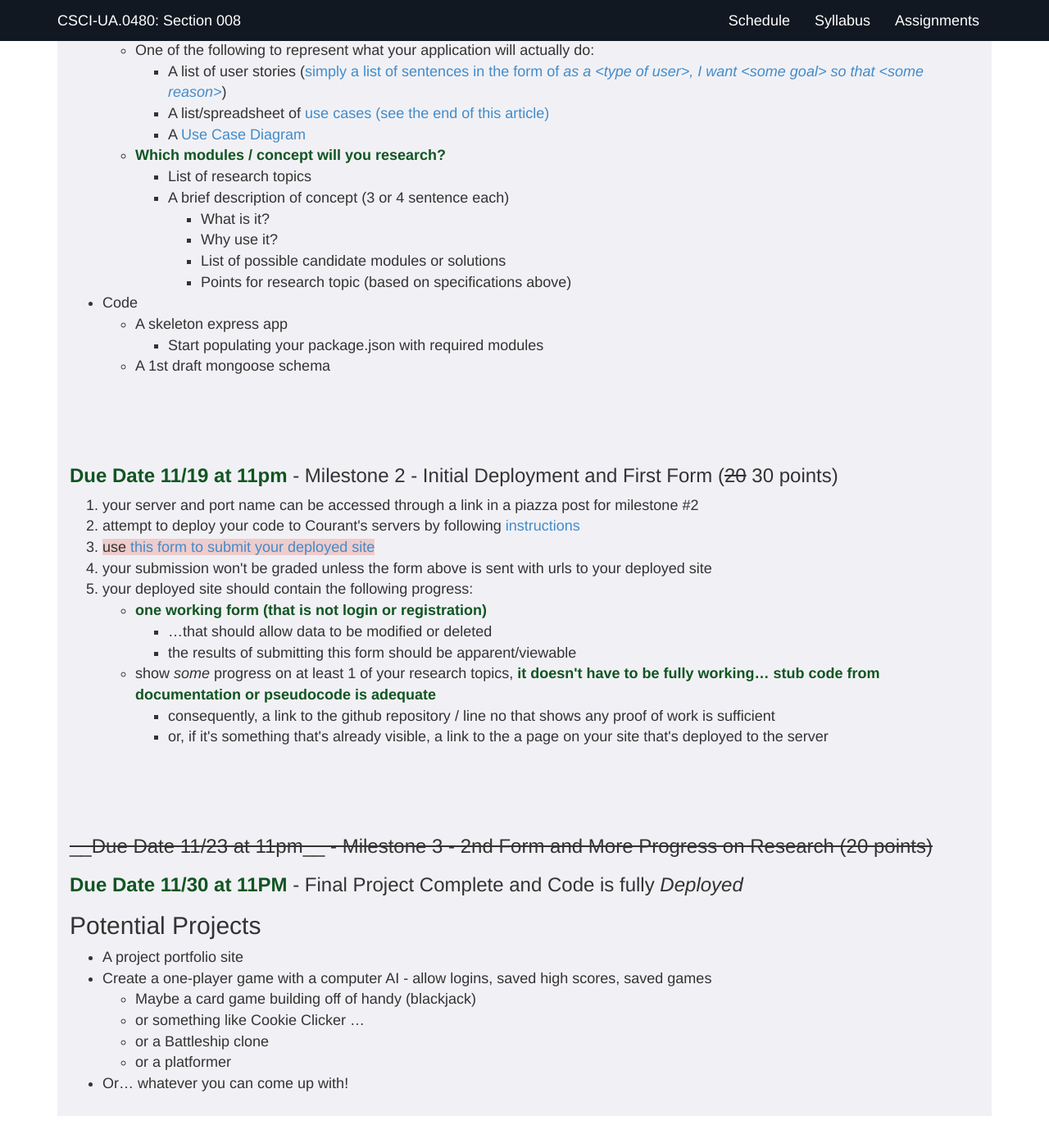
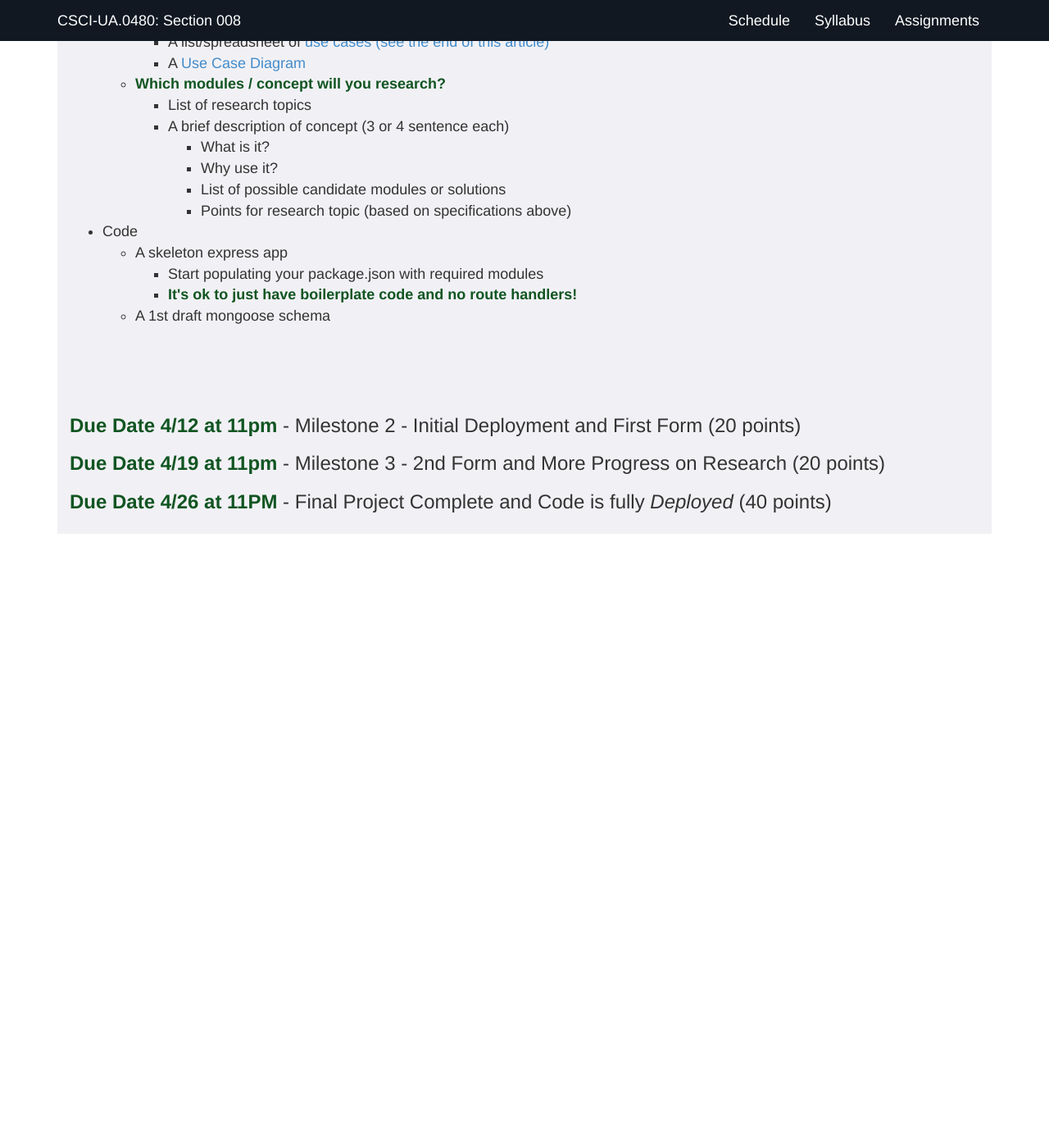
Before and after one commit to foureyes/csci-ua.0480-spring2019-008, a Jekyll site: the page built from final-project.markdown, in a window 1280 px wide and 1400 px high, scrolled down 3660 px. Shown: the whole window at 82% size. Built offline with Jekyll 4.4.1, drawn with Linux system fonts in a browser that asks for light colours; a script that is not in the unit is left out; after the commit the page ends 4350 px from its top, so only the background shows below that; some of the changed text lies outside the part shown.

Commit message:
fix up final project post

```diff
--- a/final-project.markdown
+++ b/final-project.markdown
@@ -32,11 +32,10 @@
 	<div class="panel-heading">Final Project</div>
 	<div class="panel-body" markdown="block">
 
-# Final Project, Due __Final Milestone (Due Date 11/30)__
+# Final Project, __Final Milestone Due 4/26__
 
-Earlier milestones due throughout November and December.
+Earlier milestones due throughout April
 
-<span class="warning">Note: Number of milestones were reduced from 4 to 3 due to scheduling around Thanksgiving break.</span>
 
 
 ## Overview
@@ -54,11 +53,11 @@
 
 ### Grading Rubric
 
-__Completing the milestones leading up to the due date is required!__ Milestones <s>1 through 3</s> 1 and 2 are worth over half of your final project grade.
+__Completing the milestones leading up to the due date is required!__ Milestones 1 through 3 are worth over half of your final project grade.
 
-* (<s>20</s> 30 points) Milestone #1 - requirements, draft data model, and a skeleton application
-* (<s>20</s> 30 points) Milestone #2 - deployment attempt and a single working form (__You cannot change _your idea_ for your final project after this__, but you can still make minor modifications)
-* <s>(20 points) Milestone #3 - two working forms and proof of work on research topics</s>
+* (20) Milestone #1 - requirements, draft data model, and a skeleton application
+* (20) Milestone #2 - deployment attempt and a single working form (__You cannot change _your idea_ for your final project after this__, but you can still make minor modifications)
+* (20 points) Milestone #3 - two working forms and proof of work on research topics
 * (40 points total) Completed project
     * (12 points) minimum 3 x forms or ajax interactions (__excluding login__)
     * (6 points) minimum 3 x any of the following (can be the same):
@@ -130,8 +129,6 @@
 * (3 points) Perform client side form validation using custom JavaScript or JavaScript __library__
     * errors must be integrated into the DOM
     * the following will not receive full credit:
-        * using form elements with attributes as constraints
-        * displaying errors with `alert`
 * (2 points) Use a CSS framework throughout your site, use a reasonable of customization of the framework (don't just use stock Bootstrap - minimally configure a theme):
 	* [Bootstrap](http://getbootstrap.com/)
 	* [Foundation](http://foundation.zurb.com/)
@@ -153,7 +150,7 @@
 
 <a name="proposal"></a>
 
-###  __Due 11/7 at 11PM__ - Milestone 1 - Requirements / Specifications, Draft Data Model, Skeleton Application (<s>20</s> 30 points)
+###  __Due 4/5 at 11PM__ - Milestone 1 - Requirements / Specifications, Draft Data Model, Skeleton Application (20 points)
 
 [Check out sample documentation](https://github.com/nyu-csci-ua-0480-008-spring-2017/final-project-example)
 
@@ -189,6 +186,7 @@
 * Code
 	* A skeleton express app
 		* Start populating your package.json with required modules
+		* __It's ok to just have boilerplate code and no route handlers!__
 	* A 1st draft mongoose schema
 
 <div id="final" markdown="block">
@@ -199,8 +197,9 @@
 <br>
 <br>
 
-### __Due Date 11/19 at 11pm__ - Milestone 2 - Initial Deployment and First Form (<s>20</s> 30 points)
+### __Due Date 4/12 at 11pm__ - Milestone 2 - Initial Deployment and First Form (20 points)
 
+{% comment %}
 1. your server and port name can be accessed through a link in a piazza post for milestone #2
 2. attempt to deploy your code to Courant's servers by following [instructions](homework/deploy.html)
 3. <span class="warning">use [this form to submit your deployed site](https://docs.google.com/forms/d/e/1FAIpQLSezswWaLIKQgk96gifpZu1KFykNGIULChR7qlKO7PwAbQE49w/viewform)</span>
@@ -219,9 +218,10 @@
 <br>
 <br>
 <br>
+{% endcomment %}
 
 
-### <s>__Due Date 11/23 at 11pm__ - Milestone 3 - 2nd Form and More Progress on Research (20 points)</s>
+### __Due Date 4/19 at 11pm__ - Milestone 3 - 2nd Form and More Progress on Research (20 points)
 
 
 {% comment %}
@@ -249,7 +249,7 @@
 <br>
 {% endcomment %}
 
-### __Due Date 11/30 at 11PM__ - Final Project Complete and Code is fully  _Deployed_
+### __Due Date 4/26 at 11PM__ - Final Project Complete and Code is fully  _Deployed_ (40 points)
 
 {% comment %}
 * __all commits must be in by Friday, April 27th__
@@ -268,7 +268,6 @@
 <br>
 
 <a name="suggestions">
-{% endcomment %}
 
 ## Potential Projects
 
@@ -279,6 +278,7 @@
 	* or a Battleship clone
 	* or a platformer
 * Or... whatever you can come up with!
+{% endcomment %}
 </div>
 </div>
 </div>
--- a/index.markdown
+++ b/index.markdown
@@ -5,8 +5,6 @@
 <!--
 <h1>AIT Test Deploy</h1>
 -->
-
-
 <div id="quick-links">
 <h3><a href="syllabus.html">Course Info</a> | <a href="https://piazza.com/class/jcqb4xh11ny10y">Piazza</a> | <a href="syllabus.html#tutoring">Tutoring</a> | <a href="syllabus.html#hw-policy">Homework Policy</a> | <a href="syllabus.html#quiz-policy">Quiz Policy</a></h3>
 </div>
```
Also changed, not shown: _data/schedule.csv (+6 -3 lines).
